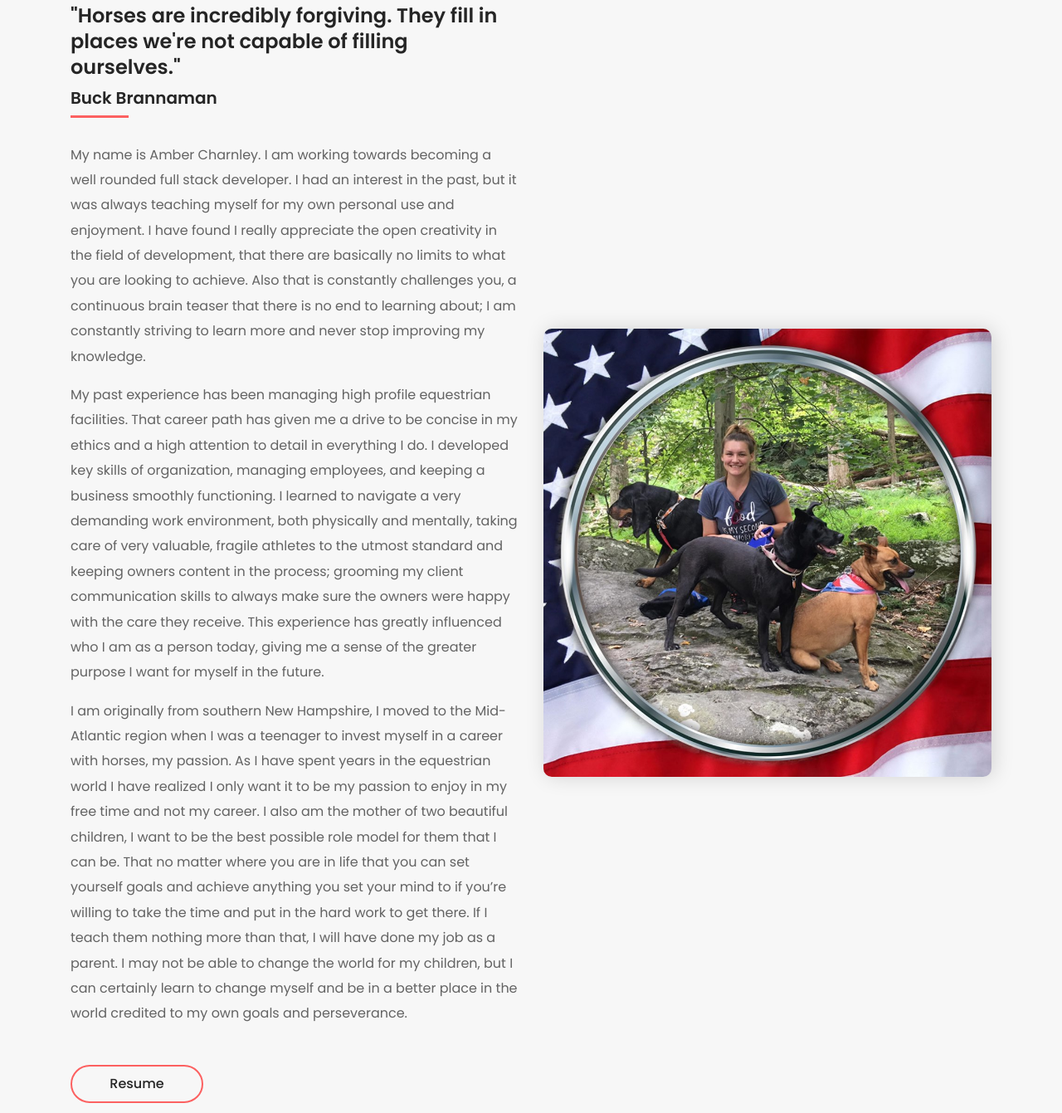
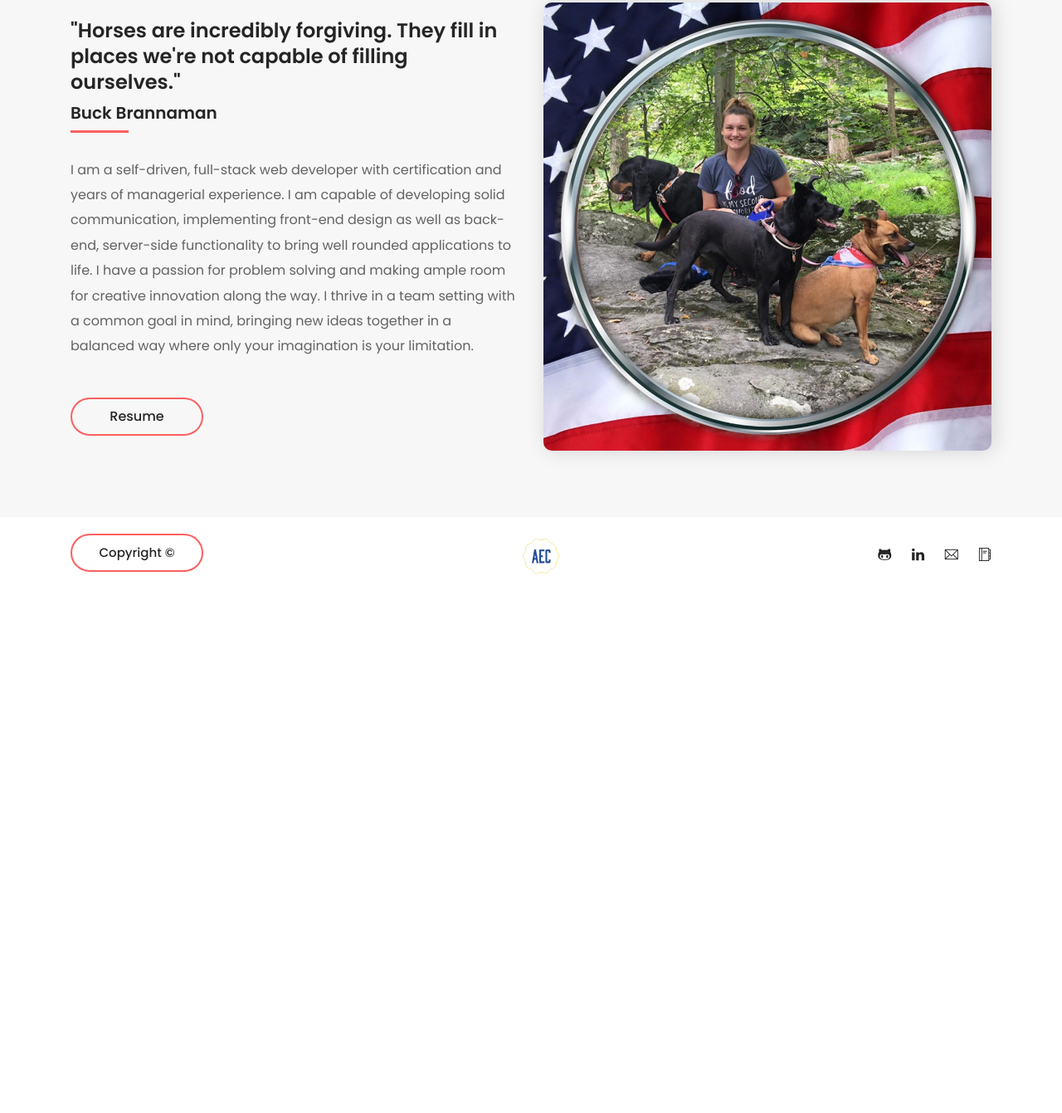
Before and after one commit to 2MLCMonkeys/Portfolio, a website: page about.html in a window 1280 px wide. Shown: the part 1199-2540 px from the top of the page at 83% size. After the commit the page ends 1916 px from the top, so only its background shows below. Drawn offline with Linux system fonts and the light colour scheme.

Commit message:
updating about

```diff
--- a/about.html
+++ b/about.html
@@ -198,7 +198,11 @@
                             <h5 class="wow fadeInUp" data-wow-delay="100ms"><span>Buck Brannaman</span></h5>
                         </h4>
                         <div class="line wow fadeInUp" data-wow-delay="200ms"></div>
-                        <p class="wow fadeInUp" data-wow-delay="300ms">My name is Amber Charnley. I am working towards
+                        <p class="wow fadeInUp" data-wow-delay="300ms">
+                            I am a self-driven, full-stack web developer with certification and years of managerial experience. I am capable of developing solid communication, implementing front-end design as well as back-end, server-side functionality to bring well rounded applications to life. I have a passion for problem solving and making ample room for creative innovation along the way. I thrive in a team setting with a common goal in mind, bringing new ideas together in a balanced way where only your imagination is your limitation.
+                        </p>
+                         <!--
+                            My name is Amber Charnley. I am working towards
                             becoming a well rounded full stack developer. I had an
                             interest in the past, but it was always teaching myself for my own personal use and
                             enjoyment. I have
@@ -240,7 +244,7 @@
                             for my
                             children, but I can certainly learn to change myself and be in a better place in the world
                             credited to
-                            my own goals and perseverance.</p>
+                            my own goals and perseverance.</p> -->
                         <a class="btn alime-btn btn-2 mt-30 wow fadeInUp" data-wow-delay="500ms"
                             href="https://docs.google.com/document/d/1RCnmWsLxnHXc6ic8wbqmz_hpu1PAW0adBKJPIh1eeaU/edit?usp=sharing"
                             target="_blank">Resume</a>
```
